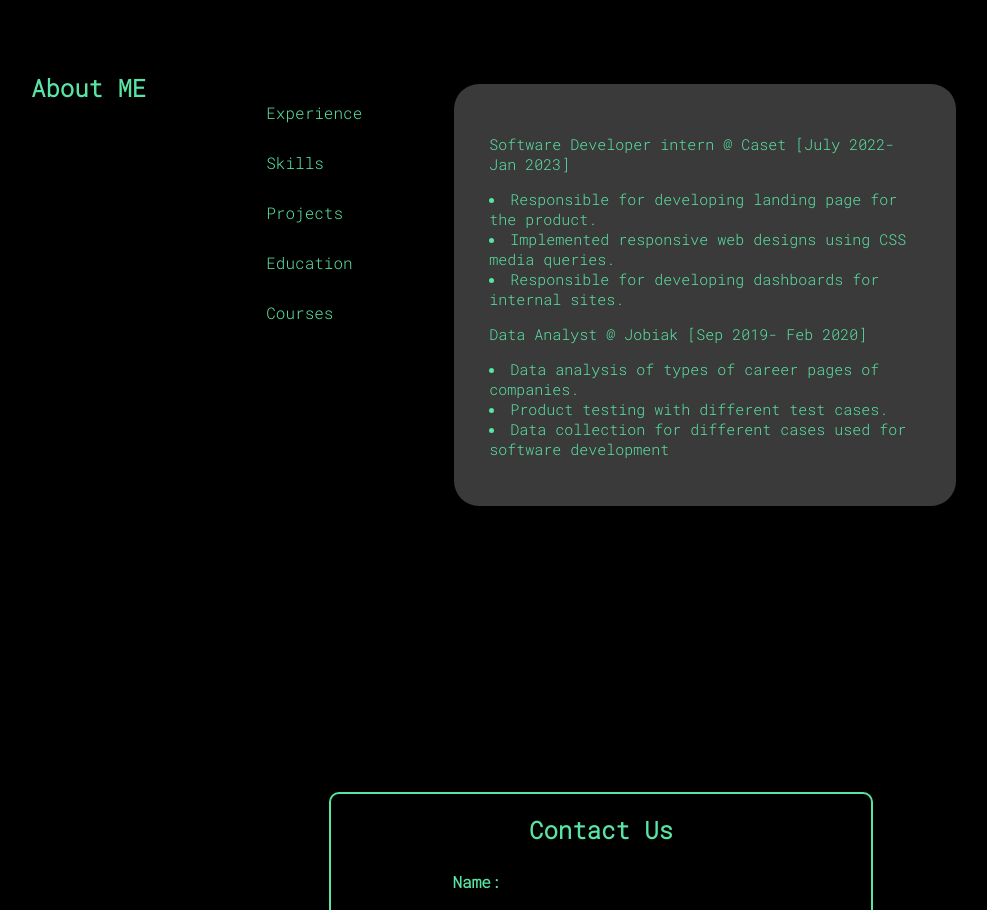
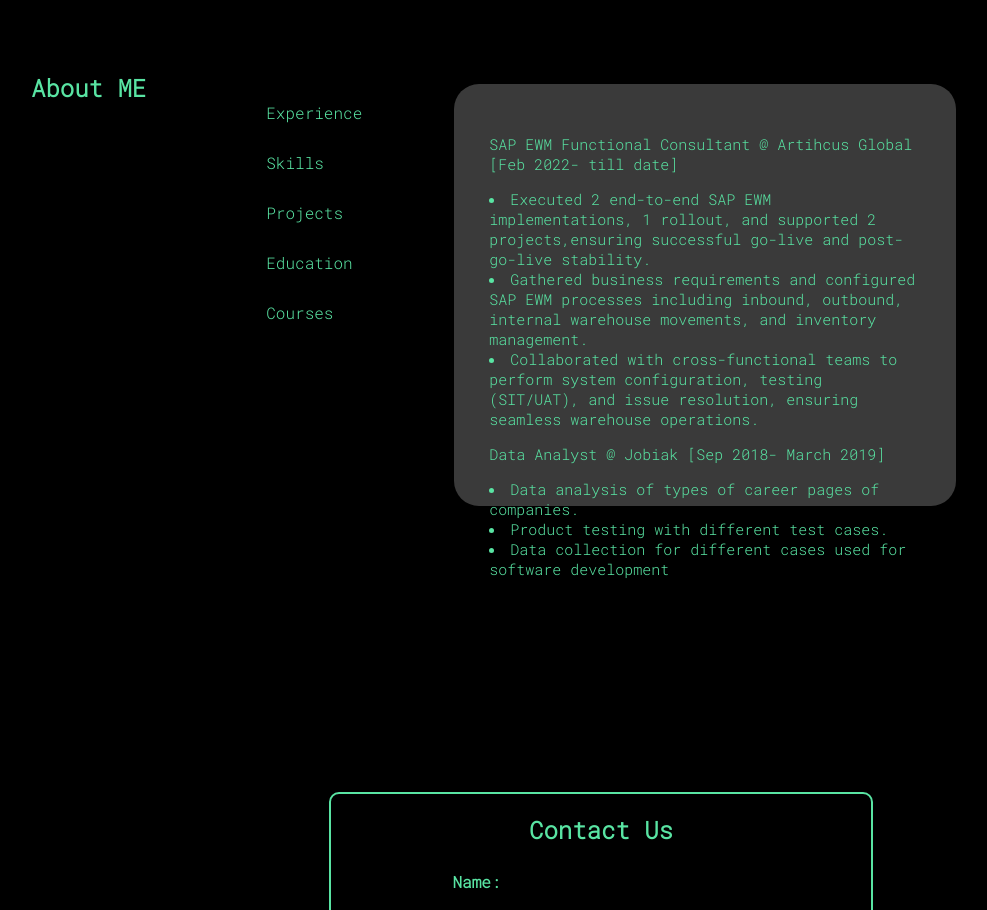
Before and after one commit to dinesh-Alex/portfolio-x, a React (Create React App) app: page / in a window 1280 px wide. Shown: the part 1480-2390 px from the top of the page, without its empty margins (39-1026 px from the left). Built offline with nearby package versions, Linux system fonts and the light colour scheme.

Commit message:
Update about.jsx

```diff
--- a/src/components/about.jsx
+++ b/src/components/about.jsx
@@ -73,12 +73,12 @@
       <div id="about-card">
         {exp ? (
           <div className="item exp">
-            <p>Software Developer intern @ Caset [July 2022- Jan 2023]</p>
-            <li>Responsible for developing landing page for the product.</li>
-            <li>Implemented responsive web designs using CSS media queries.</li>
-            <li>Responsible for developing dashboards for internal sites.</li>
+            <p>SAP EWM Functional Consultant @ Artihcus Global [Feb 2022- till date]</p>
+            <li>Executed 2 end-to-end SAP EWM implementations, 1 rollout, and supported 2 projects,ensuring successful go-live and post-go-live stability.</li>
+            <li>Gathered business requirements and configured SAP EWM processes including inbound, outbound, internal warehouse movements, and inventory management.</li>
+            <li>Collaborated with cross-functional teams to perform system configuration, testing (SIT/UAT), and issue resolution, ensuring seamless warehouse operations.</li>
 
-            <p>Data Analyst @ Jobiak [Sep 2019- Feb 2020] </p>
+            <p>Data Analyst @ Jobiak [Sep 2018- March 2019] </p>
             <li>Data analysis of types of career pages of companies.</li>
             <li>Product testing with different test cases.</li>
             <li>
@@ -88,6 +88,7 @@
         ) : null}
         {ski ? (
           <div className="item skills">
+             <p>SAP EWM Embedded & decentralised</p>
             <p>Javascript</p>
             <p>HTML & CSS</p>
             <p>React.js</p>
@@ -98,23 +99,22 @@
         ) : null}
         {pro ? (
           <div className="item projects">
-            <p>Tincat</p>
-            <p>Simon Game</p>
-            <p>Keep Notes</p>
-            <p>Current Portfolio</p>
-            <p>Student Registration Website</p>
+            <p>Bajaj Auto - Implementation project </p>
+            <p>Vishal Mega Mart - Support Project</p>
+            <p>Somany ceramics - Implementation and Rollout project</p>
+            <p>IFFCO Dubai - Support Project </p>
           </div>
         ) : null}
 
         {ed ? (
           <div className="item education">
-            <p>MBA-HR @ Dr.Lankapalli Bullayya College</p>
+            <p>MBA-HR @ Dr.Lankapalli Bullayya College [2019-2021]</p>
             <p>
               B.Tech-Computer Science & Engineering @ Vignan's institute of
-              information & Technology
+              information & Technology [2014-2018]
             </p>
-            <p>Intermediate(11th & 12th) @ Narayana College</p>
-            <p>High School (10th) @ Pollocks School</p>
+            <p>Intermediate(11th & 12th) @ Narayana College [2012-2014]</p>
+            <p>High School (10th) @ Pollocks School [2012]</p>
           </div>
         ) : null}
 
```
